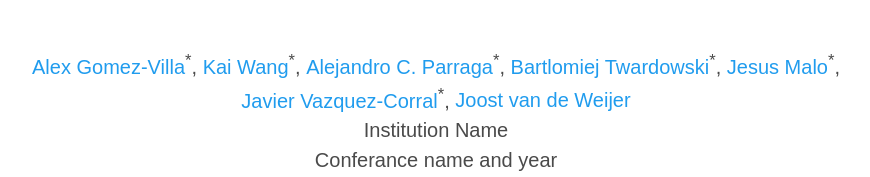
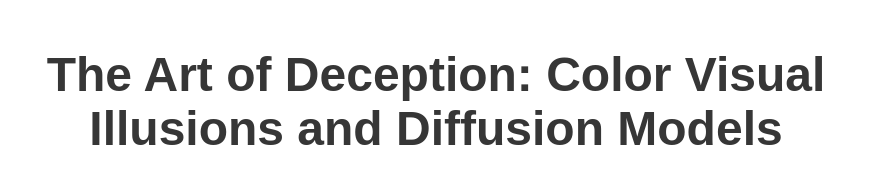
Before and after one commit to alviur/color-illusion-diffusion, a plain HTML site: page index.html in a window 1280 px wide. Shown: the top 177 px of the page, without its empty margins (204-1074 px from the left). Drawn offline with nearby package versions, Linux system fonts and the light colour scheme; some icons are missing; a web font is replaced by a local one.

Commit message:
Update index.html

```diff
--- a/index.html
+++ b/index.html
@@ -52,7 +52,7 @@
       <div class="container is-max-desktop">
         <div class="columns is-centered">
           <div class="column has-text-centered">
-            <h1 class="The Art of Deception: Color Visual Illusions and Diffusion Models"></h1>
+            <h1 class="title is-1 publication-title"> The Art of Deception: Color Visual Illusions and Diffusion Models</h1>
             <div class="is-size-5 publication-authors">
               <!-- Paper authors -->
               <span class="author-block">
```
